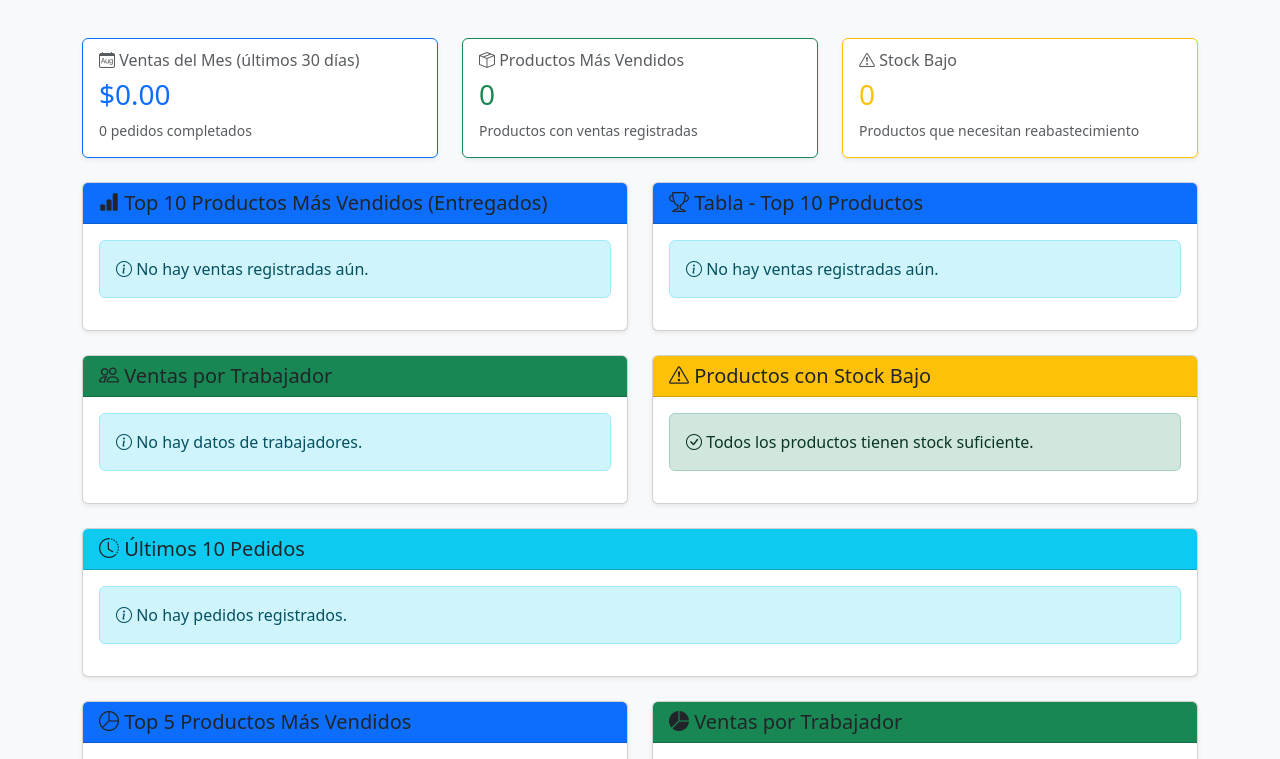
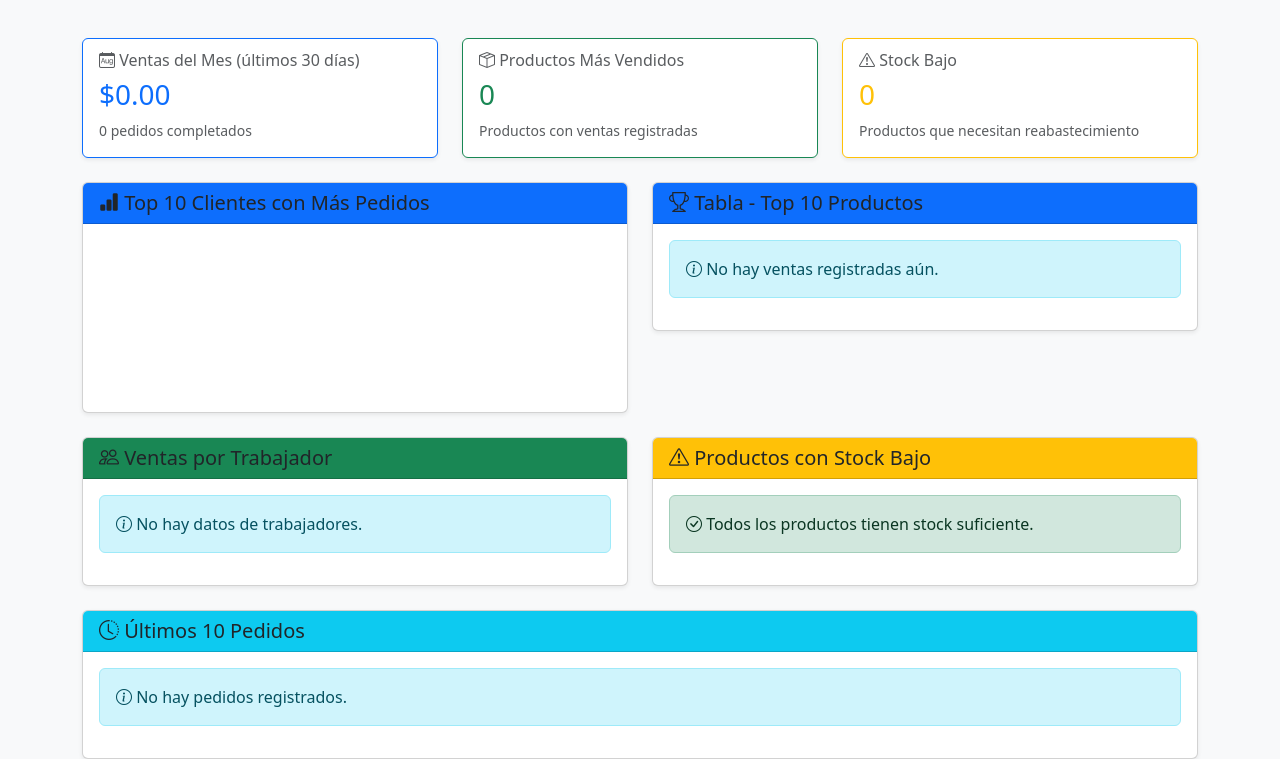
Before and after one commit to mrnun29/ecommerce-bd-fase2, a Flask app: template templates/admin/analiticas.html in a window 1280 px wide. Shown: the part 157-916 px from the top of the page. Run offline with Flask 3, Linux system fonts and the light colour scheme; the template is opened without the code that fills it, so the values that code supplies are empty; a map, chart or similar area stays blank.

Commit message:
Feat: Cambiar gráfica a Top 10 Clientes con más pedidos (sin usar tabla CARRITO)

```diff
--- a/app.py
+++ b/app.py
@@ -719,6 +719,23 @@ def pedidos_estados():
     estados = {r['estado']: r['total'] for r in resultados}
     return estados
 
+@app.route('/api/clientes/top10')
+@login_required(roles=['Administrador'])
+def clientes_top10():
+    """Obtener top 10 clientes con más pedidos"""
+    query = """
+        SELECT u.id_usuario, u.nombre, COUNT(p.id_pedido) as total_pedidos,
+               SUM(p.total) as total_gastado
+        FROM USUARIO u
+        JOIN PEDIDO p ON u.id_usuario = p.id_usuario
+        WHERE u.rol = 'Cliente'
+        GROUP BY u.id_usuario
+        ORDER BY total_pedidos DESC
+        LIMIT 10
+    """
+    resultados = db.fetch_query(query)
+    return resultados
+
 # ============= MANEJO DE ERRORES =============
 
 @app.errorhandler(404)
--- a/templates/admin/analiticas.html
+++ b/templates/admin/analiticas.html
@@ -66,16 +66,10 @@
     <div class="col-md-6">
         <div class="card shadow-sm">
             <div class="card-header bg-primary text-white">
-                <h5 class="mb-0"><i class="bi bi-bar-chart-fill"></i> Top 10 Productos Más Vendidos (Entregados)</h5>
+                <h5 class="mb-0"><i class="bi bi-bar-chart-fill"></i> Top 10 Clientes con Más Pedidos</h5>
             </div>
             <div class="card-body">
-                {% if productos_mas_vendidos %}
-                <canvas id="chartTop10Productos" style="max-height: 400px;"></canvas>
-                {% else %}
-                <div class="alert alert-info">
-                    <i class="bi bi-info-circle"></i> No hay ventas registradas aún.
-                </div>
-                {% endif %}
+                <canvas id="chartTop10Clientes" style="max-height: 400px;"></canvas>
             </div>
         </div>
     </div>
@@ -324,24 +318,18 @@
 {% block scripts %}
 <script src="https://cdn.jsdelivr.net/npm/chart.js@4.4.0/dist/chart.umd.min.js"></script>
 <script>
-// Gráfica de Barras Horizontal - Top 10 Productos
-{% if productos_mas_vendidos %}
-const ctxTop10 = document.getElementById('chartTop10Productos').getContext('2d');
+// Gráfica de Barras Horizontal - Top 10 Clientes
+fetch('/api/clientes/top10')
+    .then(response => response.json())
+    .then(clientes => {
+        const ctxTop10 = document.getElementById('chartTop10Clientes').getContext('2d');
         const chartTop10 = new Chart(ctxTop10, {
             type: 'bar',
             data: {
-        labels: [
-            {% for producto in productos_mas_vendidos[:10] %}
-            '{{ producto.nombre[:25] }}',
-            {% endfor %}
-        ],
+                labels: clientes.map(c => c.nombre),
                 datasets: [{
-            label: 'Unidades Vendidas',
-            data: [
-                {% for producto in productos_mas_vendidos[:10] %}
-                {{ producto.total_vendido }},
-                {% endfor %}
-            ],
+                    label: 'Número de Pedidos',
+                    data: clientes.map(c => c.total_pedidos),
                     backgroundColor: [
                         'rgba(13, 110, 253, 0.8)',
                         'rgba(25, 135, 84, 0.8)',
@@ -391,14 +379,14 @@ const chartTop10 = new Chart(ctxTop10, {
                     tooltip: {
                         callbacks: {
                             label: function(context) {
-                        return 'Vendidas: ' + context.parsed.x + ' unidades';
+                                return 'Pedidos: ' + context.parsed.x;
                             }
                         }
                     }
                 }
             }
         });
-{% endif %}
+    });
 
 // Gráfica de Productos Más Vendidos (Pastel)
 {% if productos_mas_vendidos %}
```
Lines whose indentation alone changed are shown as unchanged.
